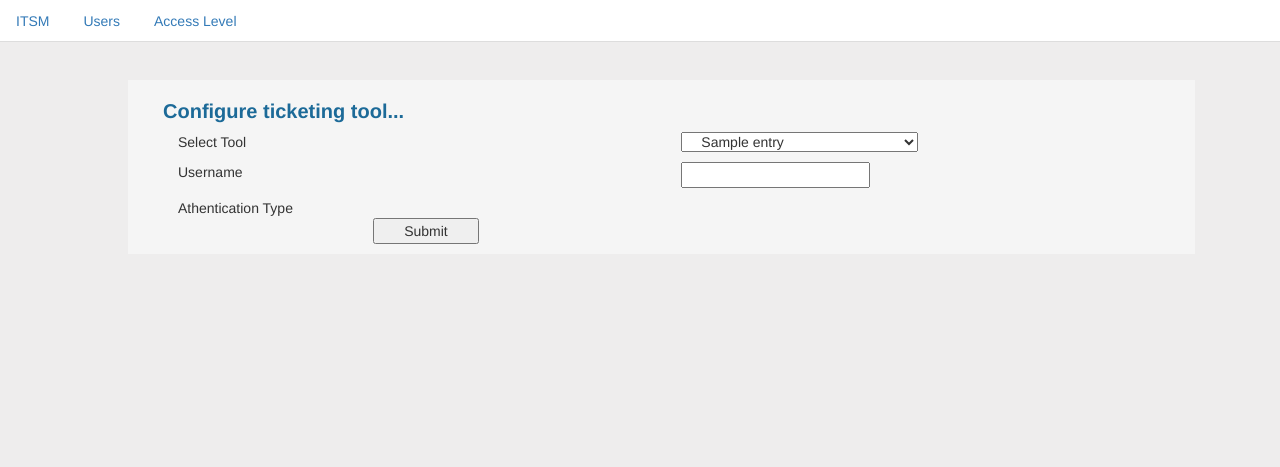
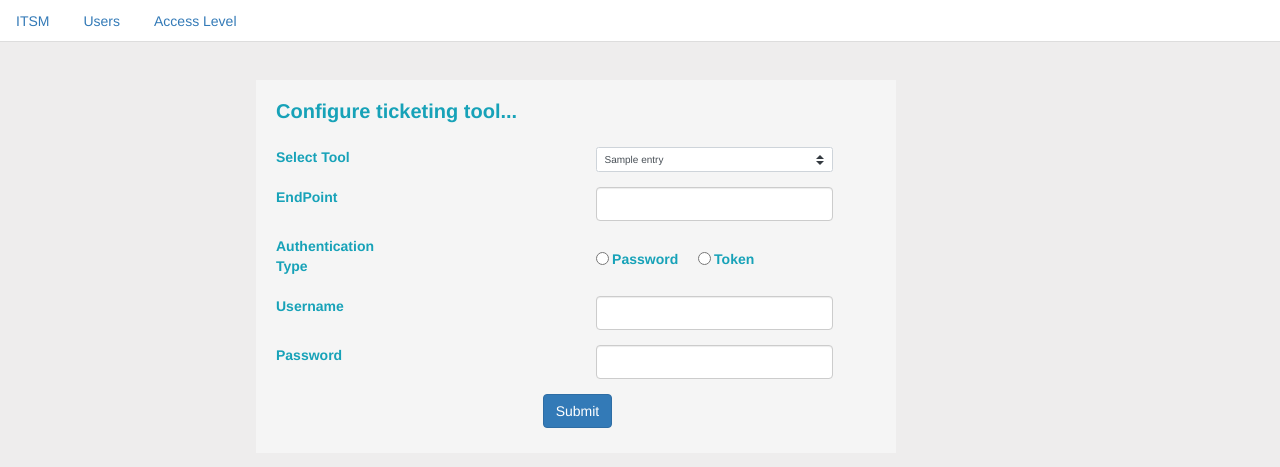
Before and after one commit to sudheermayi/WorkingProjects, a Django app: template ticketing_tool/tc_app/templates/ticketingtool.html in a window 1280 px wide. Shown: the top 467 px of the page. Run offline with Django 3.2, Linux system fonts and the light colour scheme; the template is opened without the code that fills it: most values are stand-ins (such as "Sample title", 1, 10 or a date in 2020); some libraries are stand-ins or nearby versions.

Commit message:
adding bootstrap form

```diff
--- a/ticketing_tool/tc_app/templates/ticketingtool.html
+++ b/ticketing_tool/tc_app/templates/ticketingtool.html
@@ -25,43 +25,64 @@
 
 <div class="tab-content">
     <div class="tab-pane active" id="itsm" >
-        <div class=" col-md-10" style="
+        <div class=" col-md-6" style="
     padding: 10px;
     padding-left: 20px;
     background-color: #f5f5f5;
-    margin-left: 10%;
+    margin-left: 20%;
     margin-top: 3%;
 ">
-            <h6 class="col-xs-12" style="
-    color: #1c6a98;
-    font-size: 20px;
-    font-weight: bold;
-"> Configure ticketing tool...</h6>
 
-        <form method="post" action="/tc_tool/">
+
+        <form method="post" role="form" action="/tc_tool/" class="text-info">
         {% csrf_token %}
-
-            <div class="col-md-12">
-                <div class="col-md-6">Select Tool</div>
-                <div class="col-md-6">
-                     <select name="toolnames" class="col-md-6">
+            <div class="form-group row">
+             <h6 class="col-md-12" style="font-size: 20px;font-weight: bold;"> Configure ticketing tool...</h6>
+         </div>
+            <div class="form-group row">
+            <label for="select-tool"  class="control-label  col-md-2">Select Tool</label>
+            <div class="col-md-5 offset-4">
+            <select class="custom-select" name="select-tool">
                 {% for entry in tools_list %}
-                            <option value="{{ entry.toolName }}">{{entry.toolName}}</option>
+                    <option  class="form-control" name="select-tool" value="{{ entry.toolName }}">{{entry.toolName}}</option>
                 {% endfor %}
             </select>
             </div>
         </div>
-            <div class = "col-md-12" style="padding-top: 10px;">
-                <div class="col-md-6">Username</div>
-                <div class="col-md-6"> <input type="text" align="center" name="username"></div>
+            <div class="form-group row">
+            <label for="endpoint" class="control-label col-sm-2">EndPoint</label>
+            <div class="col-sm-5 offset-4">
+                <input type="text" class="form-control" name="endpoint">
             </div>
-            <div class = "col-md-12" style="padding-top: 10px;">
-                <div class="col-md-6">Athentication Type</div>
         </div>
-            <div class = "col-md-4"><input class="col-md-4 float-right" type="submit" value="Submit" /></div>
 
-
-
+            <div class="form-group row">
+            <label for="auth-type" class="control-label col-sm-2">Authentication Type</label>
+            <div class="col-sm-5 offset-4 form-check form-check-inline">
+                <input class="form-check-input" type="radio" name="auth-type" id="radio1" value="Password">
+                <label class="form-check-label" for="radio1">Password</label>
+                <div class="offset-1"></div>
+                <input class="form-check-input" type="radio" name="auth-type" id="radio2" value="Token">
+                <label class="form-check-label" for="radio2">Token</label>
+            </div>
+        </div>
+            <div class="form-group row">
+            <label for="username" class="control-label col-sm-2">Username</label>
+            <div class="col-sm-5 offset-4">
+                <input type="text" class="form-control" id="username" name="username">
+            </div>
+        </div>
+            <div class="form-group row">
+            <label for="password" class="control-label col-md-2">Password</label>
+            <div class="col-md-5 offset-4">
+                <input type="password" class="form-control" name="password">
+            </div>
+        </div>
+            <div class="form-group row">
+            <div class="offset-md-5 col-md-7 pull-right">
+                <button type="submit" class="btn btn-primary">Submit</button>
+            </div>
+        </div>
 </form>
         </div>
     </div>
```
Also changed, not shown: ticketing_tool/tc_app/views.py (+5 -3 lines), ticketing_tool/db.sqlite3. Lines whose indentation alone changed are shown as unchanged.
